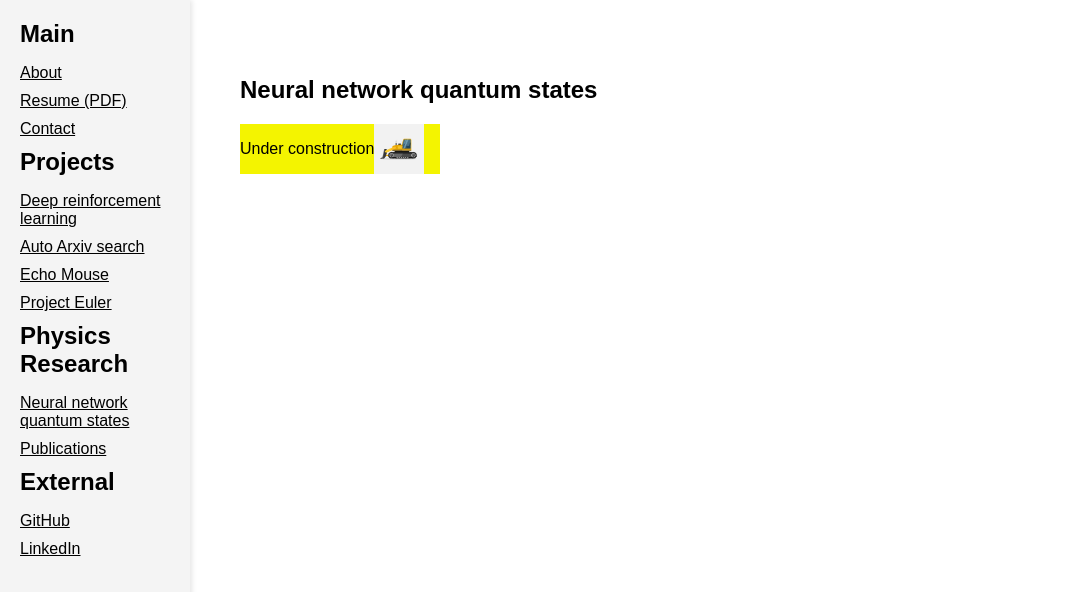
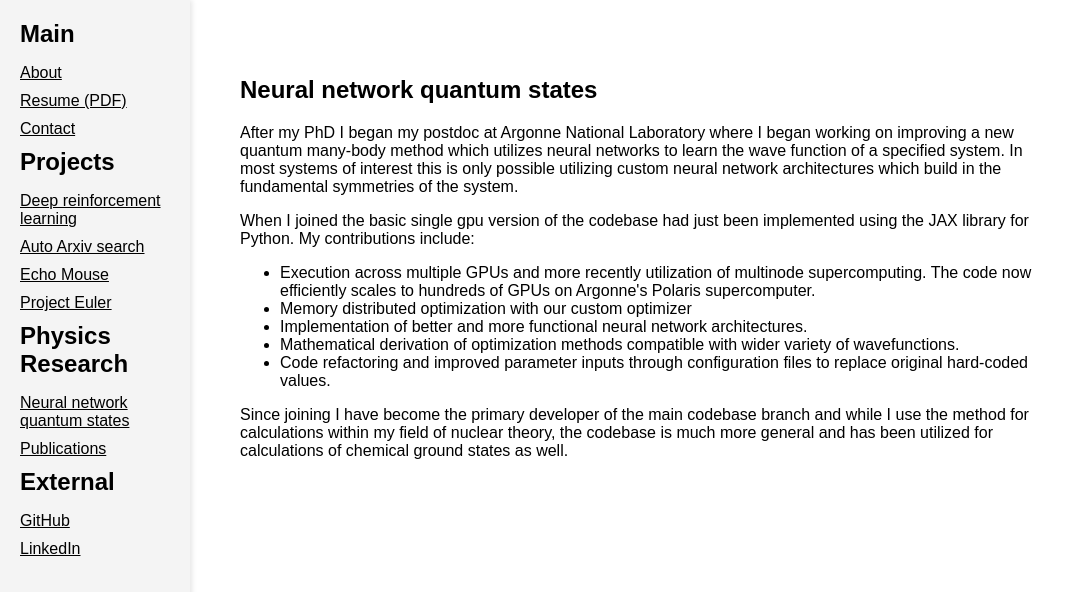
Before and after one commit to BH4/BH4.github.io, a plain HTML site: page NNQS.html in a window 1280 px wide. Shown: the whole page, without its empty margins (0-1074 px from the left). Drawn offline with Linux system fonts and the light colour scheme.

Commit message:
Update NNQS.html

```diff
--- a/NNQS.html
+++ b/NNQS.html
@@ -32,27 +32,19 @@
 
       <h2>Neural network quantum states</h2>
 
-          <div class="flex-container">
+        <p>After my PhD I began my postdoc at Argonne National Laboratory where I began working on improving a new quantum many-body method which utilizes neural networks to learn the wave function of a specified system. In most systems of interest this is only possible utilizing custom neural network architectures which build in the fundamental symmetries of the system.</p>
 
-          <div class="content-wrap about_content">
+        <p>When I joined the basic single gpu version of the codebase had just been implemented using the JAX library for Python. My contributions include:</p>
 
-          <p>
+        <ul>
+          <li>Execution across multiple GPUs and more recently utilization of multinode supercomputing. The code now efficiently scales to hundreds of GPUs on Argonne's Polaris supercomputer.</li>
+          <li>Memory distributed optimization with our custom optimizer</li>
+          <li>Implementation of better and more functional neural network architectures.</li>
+          <li>Mathematical derivation of optimization methods compatible with wider variety of wavefunctions.</li>
+          <li>Code refactoring and improved parameter inputs through configuration files to replace original hard-coded values.</li>
+        </ul>
 
-          Under construction
-
-          </p>
-
-          </div>
-
-
-
-          <div class="about_img_container">
-
-          <img src="construction.jpg" alt="bulldozer" style="width:50px;height:50px;">
-
-          </div>
-
-          </div>
+        <p>Since joining I have become the primary developer of the main codebase branch and while I use the method for calculations within my field of nuclear theory, the codebase is much more general and has been utilized for calculations of chemical ground states as well.</p>
 
     </div>
 
```
